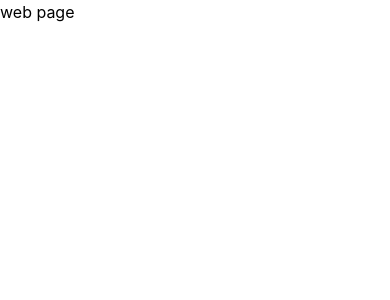
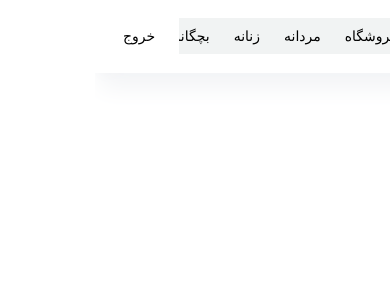
Before and after one commit to nvcnon/E-commerce, a React (Vite) app: page / in a window 390 px wide. Shown: the top 300 px of the page. Built offline with nearby package versions, Linux system fonts and the light colour scheme.

Commit message:
feat: add responsive navbar

```diff
--- a/index.html
+++ b/index.html
@@ -1,5 +1,5 @@
 <!doctype html>
-<html lang="en">
+<html lang="fa" dir="rtl">
   <head>
     <meta charset="UTF-8" />
     <link rel="icon" type="image/svg+xml" href="/favicon.svg" />
--- a/src/App.tsx
+++ b/src/App.tsx
@@ -1,7 +1,9 @@
+import Navbar from "./components/ui/Navbar"
+
 function App() {
   return (
     <>
-      web page
+      <Navbar />
     </>
   )
 }
--- /dev/null
+++ b/src/components/ui/Navbar.tsx
@@ -0,0 +1,38 @@
+import logo from "../../assets/logoNav.png";
+
+const Navbar = () => {
+  return (
+    <nav className="flex items-center justify-between gap-3 px-4 py-3 shadow-xl shadow-gray-100 sm:px-6 lg:px-10">
+      <img
+        className="h-auto w-12 shrink-0 sm:w-14 lg:w-17.5"
+        src={logo}
+        alt="The Shop Creative"
+      />
+
+      <div className="min-w-0 flex-1 overflow-x-auto md:flex-none">
+        <ul className="flex w-max items-center rounded-4xl bg-mist-100 text-sm sm:text-base lg:text-xl">
+          {[
+            "فروشگاه",
+            "مردانه",
+            "زنانه",
+            "بچگانه",
+            "وبلاگ",
+          ].map((item) => (
+            <li
+              key={item}
+              className="shrink-0 rounded-4xl px-3 py-2 transition-colors hover:bg-mist-300 sm:px-4 sm:py-3 lg:px-5"
+            >
+              {item}
+            </li>
+          ))}
+        </ul>
+      </div>
+
+      <button className="shrink-0 rounded-4xl px-3 py-2 text-sm transition-colors hover:bg-mist-300 sm:px-5 sm:py-3 sm:text-base lg:text-xl">
+        خروج
+      </button>
+    </nav>
+  );
+};
+
+export default Navbar;
```
Also changed, not shown: src/assets/logoNav.png (added).
